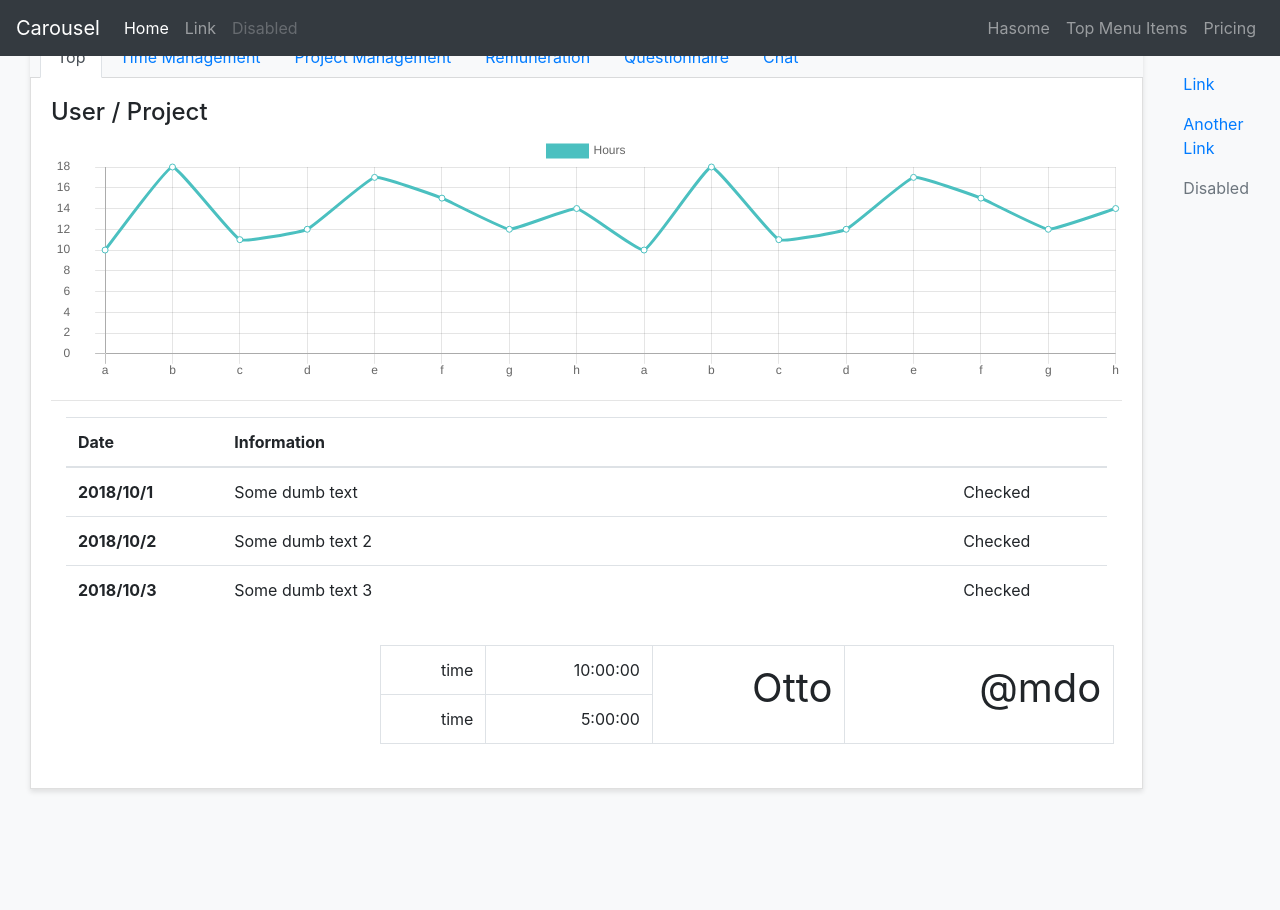
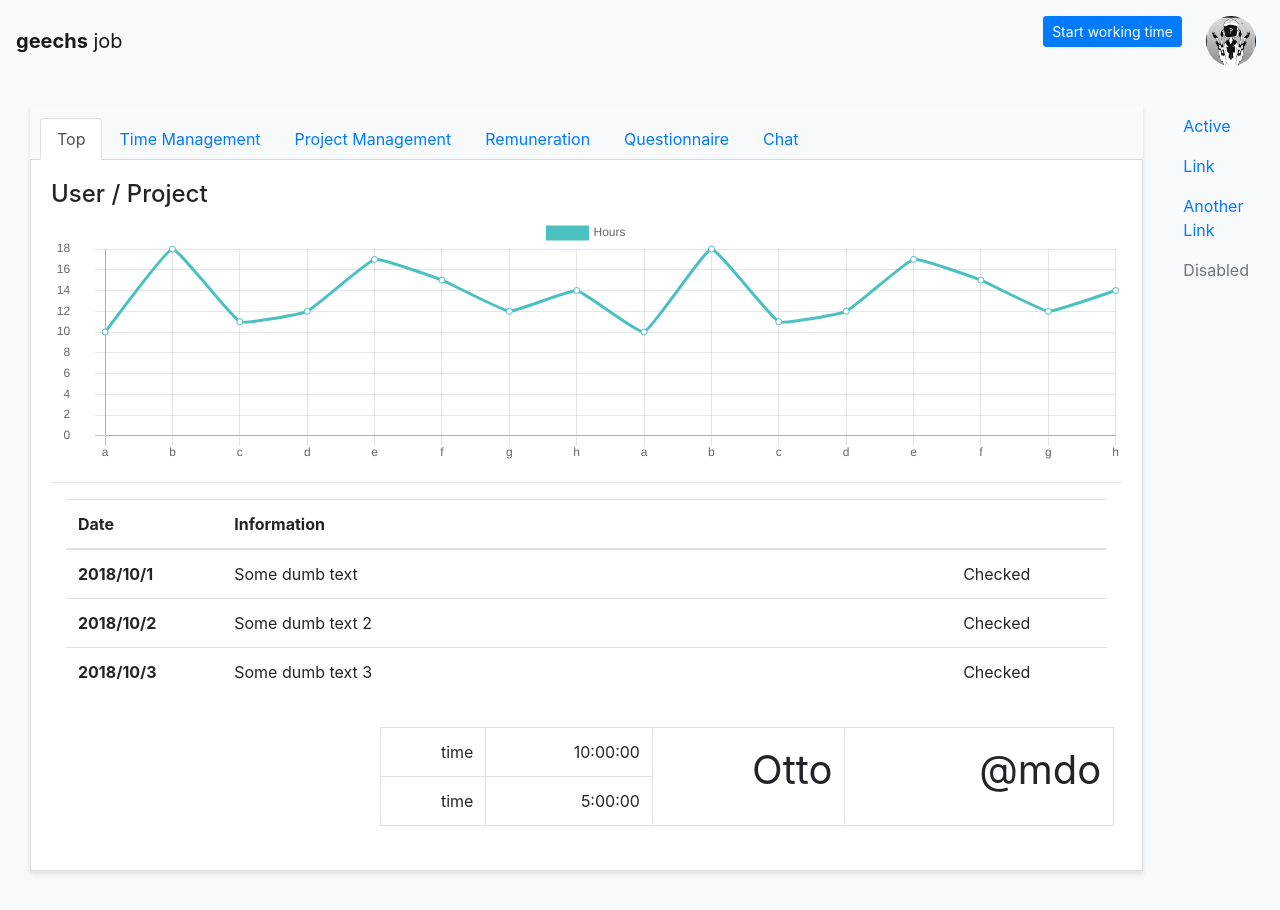
Before and after one commit to unickortega/salesforce_test_oauth_flow, a Vue app: page / in a window 1280 px wide. Before the commit the page ends 828 px from the top, so only its background shows below. Built offline with nearby package versions, Linux system fonts and the light colour scheme.

Commit message:
Minor update

```diff
--- a/src/views/Home.vue
+++ b/src/views/Home.vue
@@ -4,45 +4,57 @@
     <HelloWorld msg="Welcome to Your Vue.js App"/> -->
     <div>
 
+      <b-navbar toggleable="md" type="light" variant="light">
 
-      <header>
-        <nav class="navbar navbar-expand-md navbar-dark fixed-top bg-dark">
-          <a class="navbar-brand" href="#">Carousel</a>
-          <button class="navbar-toggler" type="button" data-toggle="collapse" data-target="#navbarCollapse"
-            aria-controls="navbarCollapse" aria-expanded="false" aria-label="Toggle navigation">
-            <span class="navbar-toggler-icon"></span>
-          </button>
-          <div class="collapse navbar-collapse" id="navbarCollapse">
-            <ul class="navbar-nav mr-auto">
-              <li class="nav-item active">
-                <a class="nav-link" href="#">Home <span class="sr-only">(current)</span></a>
-              </li>
-              <li class="nav-item">
-                <a class="nav-link" href="#">Link</a>
-              </li>
-              <li class="nav-item">
-                <a class="nav-link disabled" href="#">Disabled</a>
-              </li>
-            </ul>
-            <form class="form-inline mt-2 mt-md-0">
+        <b-navbar-toggle target="nav_collapse"></b-navbar-toggle>
 
-              <ul class="navbar-nav ml-md-auto d-md-flex">
-                <li class="nav-item">
-                  <a class="nav-link" href="#">Hasome
-                    <span class="sr-only">(current)</span>
-                  </a>
-                </li>
-                <li class="nav-item">
-                  <a class="nav-link" href="#">Top Menu Items</a>
-                </li>
-                <li class="nav-item">
-                  <a class="nav-link" href="#">Pricing</a>
-                </li>
-              </ul>
-            </form>
-          </div>
-        </nav>
-      </header>
+        <b-navbar-brand href="#">
+          <b>geechs</b>
+          job
+        </b-navbar-brand>
+
+        <b-collapse is-nav id="nav_collapse">
+
+          <!-- <b-navbar-nav>
+            <b-nav-item href="#">Link</b-nav-item>
+            <b-nav-item href="#" disabled>Disabled</b-nav-item>
+          </b-navbar-nav> -->
+
+          <!-- Right aligned nav items -->
+          <b-navbar-nav class="ml-auto">
+
+            <!-- <b-nav-form>
+              <b-form-input size="sm" class="mr-sm-2" type="text" placeholder="Search" />
+              <b-button size="sm" class="my-2 my-sm-0" type="submit">Search</b-button>
+            </b-nav-form> -->
+            <b-nav-item href="#">
+                  <button class="btn btn-primary btn-sm mr-2" type="text" placeholder="Search">Start working time</button>
+            </b-nav-item>
+            <b-nav-item href="#">
+                  <img id="prof_img" src="../../src/assets/echo.jpg" class="rounded-circle" alt="">
+            </b-nav-item>
+
+            <!-- <b-nav-item-dropdown text="Lang" right>
+              <b-dropdown-item href="#">EN</b-dropdown-item>
+              <b-dropdown-item href="#">ES</b-dropdown-item>
+              <b-dropdown-item href="#">RU</b-dropdown-item>
+              <b-dropdown-item href="#">FA</b-dropdown-item>
+            </b-nav-item-dropdown> -->
+
+            <!-- <b-nav-item-dropdown right> -->
+              <!-- Using button-content slot -->
+              <!-- <template slot="button-content">
+                <em>User</em>
+              </template>
+              <b-dropdown-item href="#">Profile</b-dropdown-item>
+              <b-dropdown-item href="#">Signout</b-dropdown-item>
+            </b-nav-item-dropdown> -->
+          </b-navbar-nav>
+
+        </b-collapse>
+      </b-navbar>
+
+      <!-- navbar-1.vue -->
 
 
 
```
